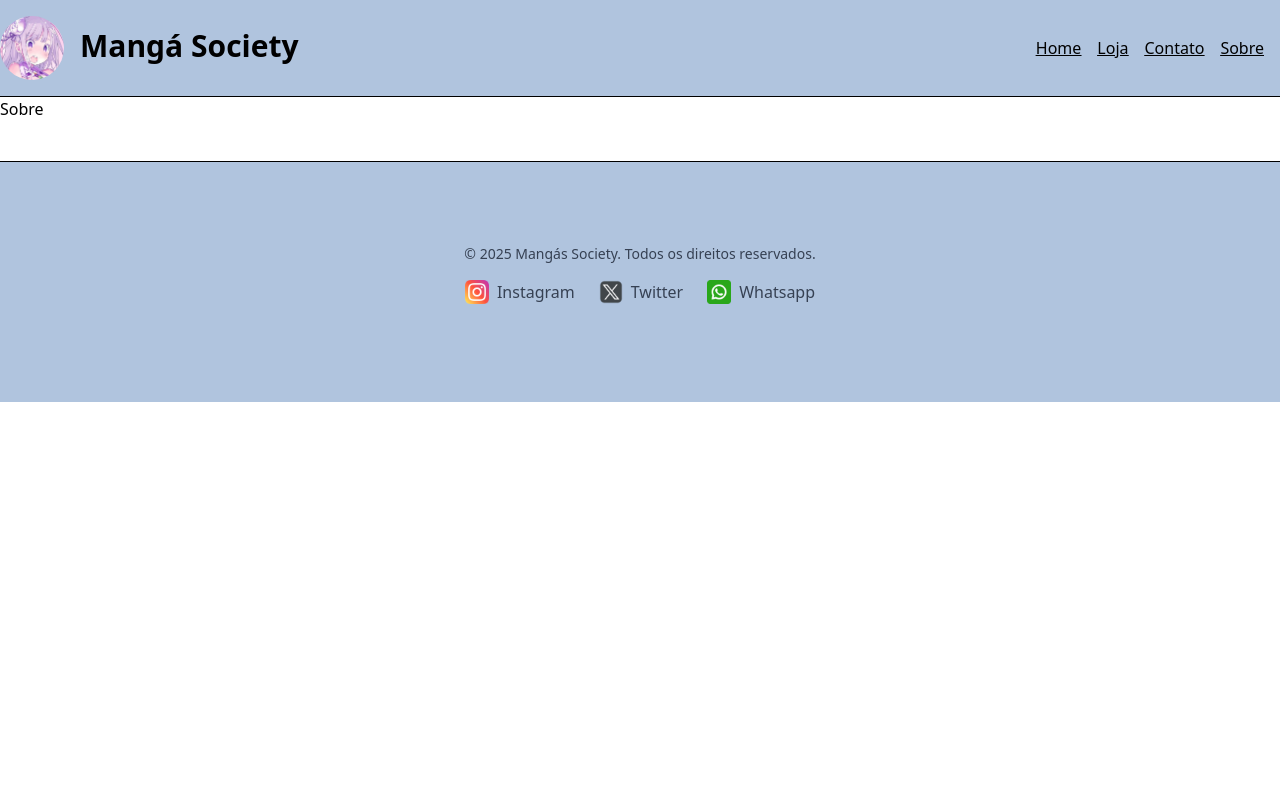
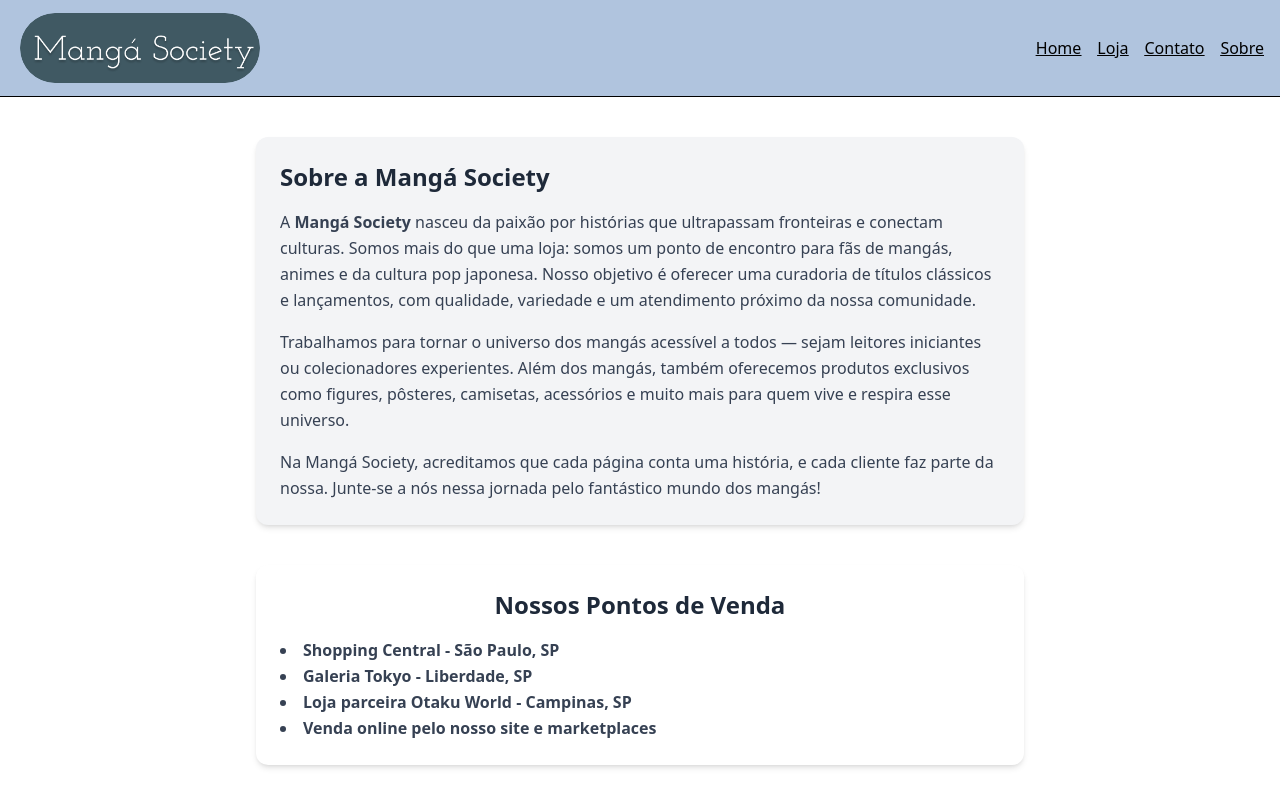
Before and after one commit to Stack-Society/CP6-CRUD, a React (Vite) app in the folder frontend/: page /Sobre in a window 1280 px wide. Shown: the top 800 px of the page. Built offline with nearby package versions, Linux system fonts and the light colour scheme.

Commit message:
Adicionando logo ao projeto e criando a pagina sobre

```diff
--- a/frontend/src/components/Nav.jsx
+++ b/frontend/src/components/Nav.jsx
@@ -1,14 +1,13 @@
 import React from 'react'
 import { Link } from 'react-router-dom'
-import Imagem from '../assets/Emilia_icon1.jpg'
+import Imagem from '../assets/logo.png'
 
 const Nav = () => {
   return (
     <>
       <header className='flex items-center justify-between bg-[#b0c4de] h-24'>
       <div className='flex item-center gap-4'>
-        <img className='w-16 h-16 rounded-full' src={Imagem} alt="Icone da loja" />
-        <h1 className='text-3xl font-semibold mt-3'>Mangá Society</h1>
+        <img className='w-60 rounded-full mx-5' src={Imagem} alt="Icone da loja" />
       </div>
 
         <nav className='flex gap-4 p-4 underline'>
--- a/frontend/src/routes/Sobre.jsx
+++ b/frontend/src/routes/Sobre.jsx
@@ -2,7 +2,32 @@ import React from 'react'
 
 const Sobre = () => {
   return (
-    <div>Sobre</div>
+    <>
+      <section>
+        <div class="bg-gray-100 p-6 rounded-xl shadow-md max-w-3xl mx-auto mt-10">
+          <h2 class="text-2xl font-bold text-gray-800 mb-4">Sobre a Mangá Society</h2>
+          <p class="text-gray-700 leading-relaxed">
+            A <strong>Mangá Society</strong> nasceu da paixão por histórias que ultrapassam fronteiras e conectam culturas. Somos mais do que uma loja: somos um ponto de encontro para fãs de mangás, animes e da cultura pop japonesa. Nosso objetivo é oferecer uma curadoria de títulos clássicos e lançamentos, com qualidade, variedade e um atendimento próximo da nossa comunidade.
+          </p>
+          <p class="text-gray-700 leading-relaxed mt-4">
+            Trabalhamos para tornar o universo dos mangás acessível a todos — sejam leitores iniciantes ou colecionadores experientes. Além dos mangás, também oferecemos produtos exclusivos como figures, pôsteres, camisetas, acessórios e muito mais para quem vive e respira esse universo.
+          </p>
+          <p class="text-gray-700 leading-relaxed mt-4">
+            Na Mangá Society, acreditamos que cada página conta uma história, e cada cliente faz parte da nossa. Junte-se a nós nessa jornada pelo fantástico mundo dos mangás!
+          </p>
+        </div>
+
+        <div class="bg-white p-6 rounded-xl shadow-md max-w-3xl mx-auto mt-10">
+          <h3 class="text-2xl font-bold text-gray-800 mb-4 text-center">Nossos Pontos de Venda</h3>
+          <ul class="list-disc list-inside text-gray-700 leading-relaxed text-1xl font-semibold">
+            <li>Shopping Central - São Paulo, SP</li>
+            <li>Galeria Tokyo - Liberdade, SP</li>
+            <li>Loja parceira Otaku World - Campinas, SP</li>
+            <li>Venda online pelo nosso site e marketplaces</li>
+          </ul>
+        </div>
+      </section>
+    </>
   )
 }
 
```
Also changed, not shown: frontend/src/assets/logo.png (added).
